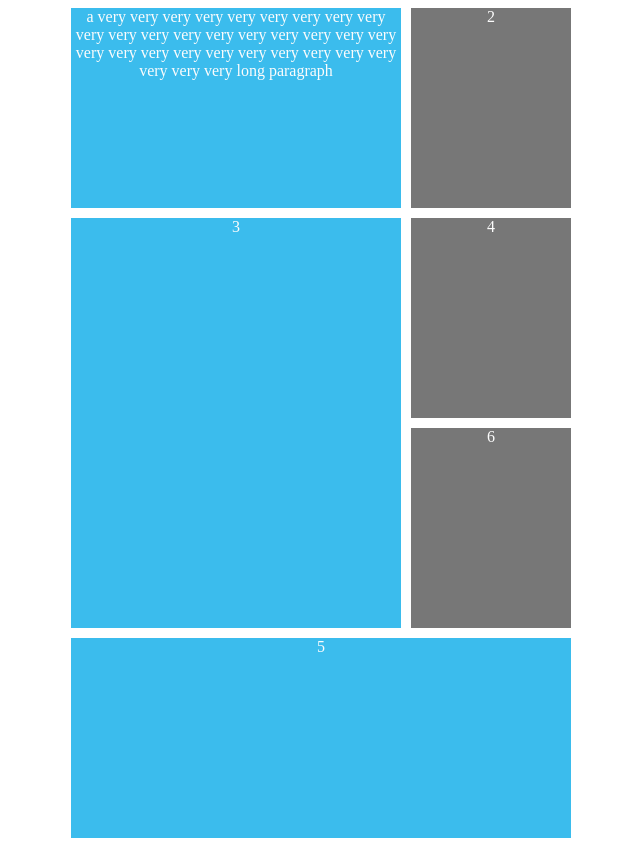
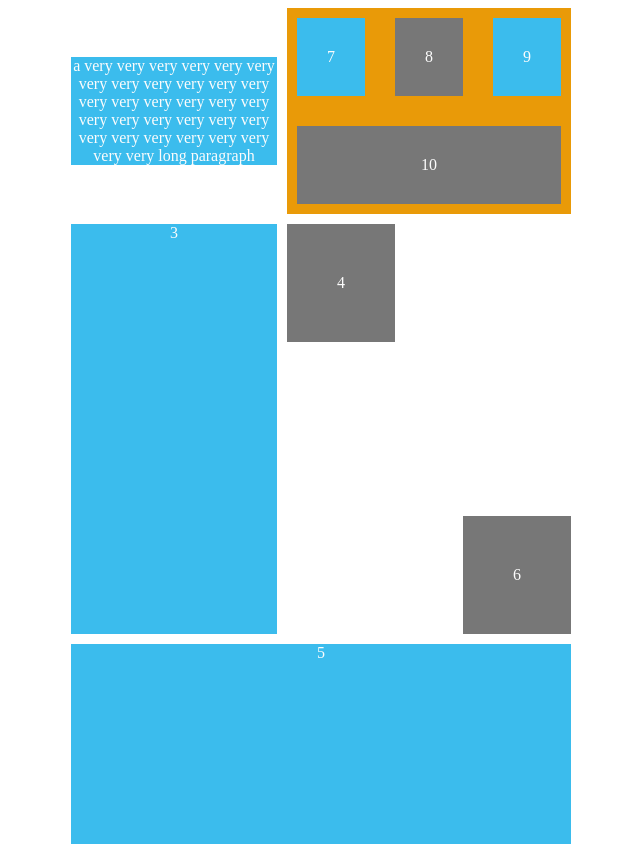
Before and after one commit to itamar-mizrahi/CSSGrid, a plain HTML site: page index.html in a window 1280 px wide. Shown: the whole page, without its empty margins (319-959 px from the left). Drawn offline with Linux system fonts and the light colour scheme.

Commit message:
stage 6-end of live code

```diff
--- a/index.html
+++ b/index.html
@@ -9,7 +9,7 @@
 </head>
 <body>
 
-    <div id="content">
+    <div class="content">
         <div class="one">a very very very very
                 very very
                 very very
@@ -26,7 +26,14 @@
                 very very
                 very very
                 long paragraph</div>
-        <div class="two">2</div>
+        <div class="two">
+            <div id="nested">
+                <div class="seven">7</div>
+                <div class="eight">8</div>
+                <div class="nine">9</div>
+                <div class="ten">10</div>
+            </div>
+        </div>
         <div class="three">3</div>
         <div class="four">4</div>
         <div class="five">5</div>
@@ -71,6 +78,7 @@ stage 5:
     <div class="seven">7</div>
     <div class="eight">8</div>
     <div class="nine">9</div>
+    <div class="ten">10</div>
 </div>
 
 stage 6:
--- a/style.css
+++ b/style.css
@@ -4,7 +4,7 @@ body{
     text-align: center;
 }
 
-#content{
+.content{
     display: grid;
     grid-template-columns: repeat(3, 1fr);
     grid-auto-rows:minmax(200px, auto);
@@ -13,30 +13,65 @@ body{
     margin: 0 auto;
 }
 
-#content div{
+.content div{
     background: #3bbced;
 }
 
-#content div:nth-child(even){
+.content div:nth-child(even){
     background: #777;
 }
 .one{
     grid-column: 1/3;
+    align-self:center;
+    justify-self:center;
 }
 
 .three{
     grid-column: 1/3;
     grid-row: 2/4;
+
 }
 
 .six{
     grid-column: 3/4;
     grid-row: 3/4;
+    align-self:end;
+    justify-self:end;
+    padding:50px;
 }
+
 .five {
     grid-column: 1/4;
     grid-row: 4/5;
 }
+
+#nested{
+    display:grid;
+    grid-template-columns: repeat(3, 1fr);
+    grid-gap: 30px;
+    background-color: rgb(233, 154, 8);
+    padding:10px;
+}
+.content div.two{
+    background-color: rgb(233, 154, 8);
+    align-self:start;
+    justify-self:start;
+}
+
+#nested div{
+    padding:30px;
+}
+
+.ten{
+    grid-column: span 3;
+}
+.four{
+    align-self:start;
+    justify-self:start;
+    padding:50px;
+}
+
+
 
 
 /*
@@ -88,8 +123,37 @@ replaces five.
 
 stage 5:
 
+#nested{
+    display:grid;
+    grid-template-columns: repeat(2, 1fr);
+    grid-gap: 30px;
+    background-color: rgb(233, 154, 8);
+    padding:50px;
+}
+.content div.two{
+    background-color: rgb(233, 154, 8);
+}
+need to be specifiec to overide background,
+because of the sum rule.
+
+#nested div{
+    padding:10px;
+}
+
+#nested div{
+    padding:30px;
+}
+.ten{
+    grid-column: span 3;
+}
+by default 1,and spannig 3.
 
 stage 6:
+align-items:start;
+justify-items:start;
+align-self:start;
+justify-self:start;
+
 
 stage 7:
 
```
